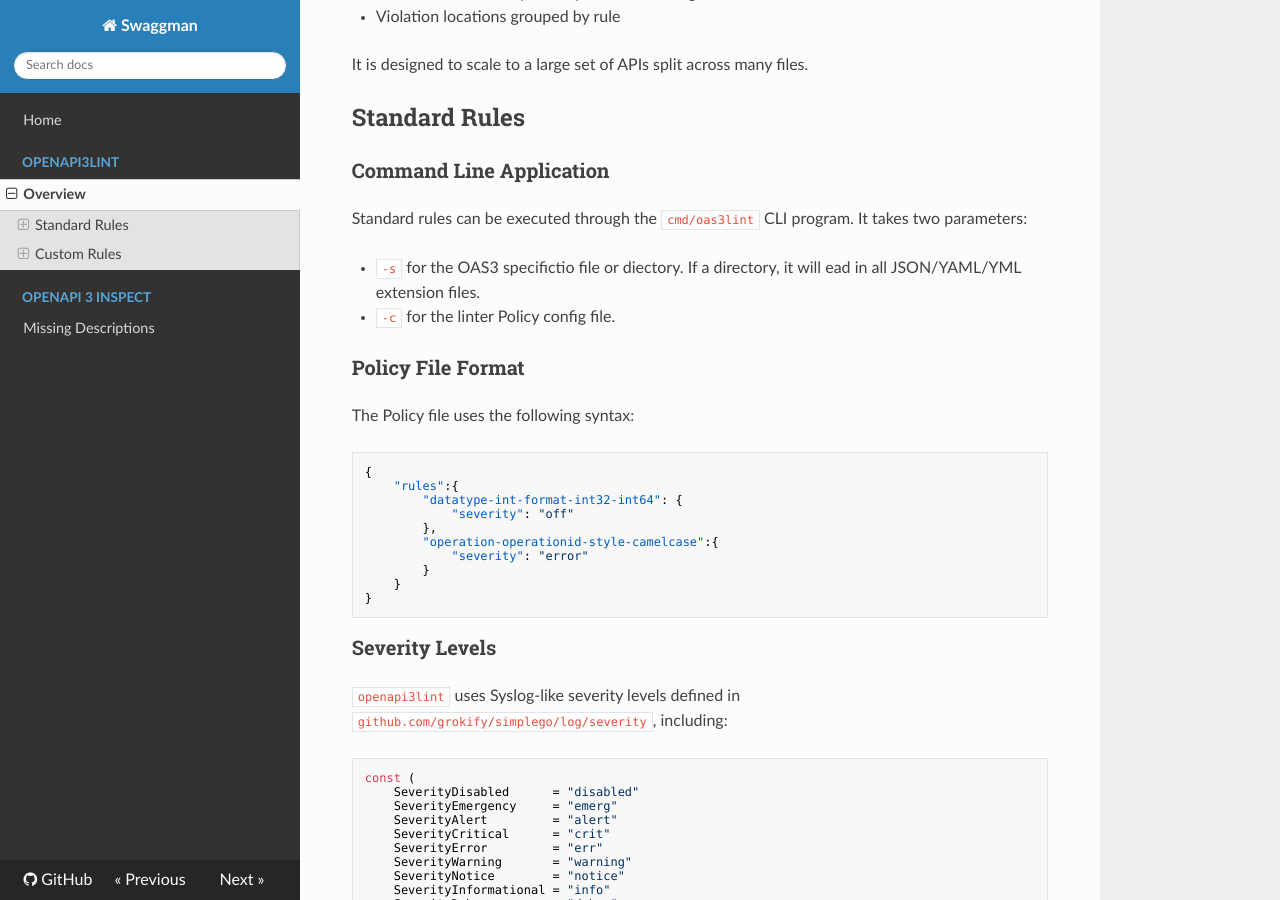
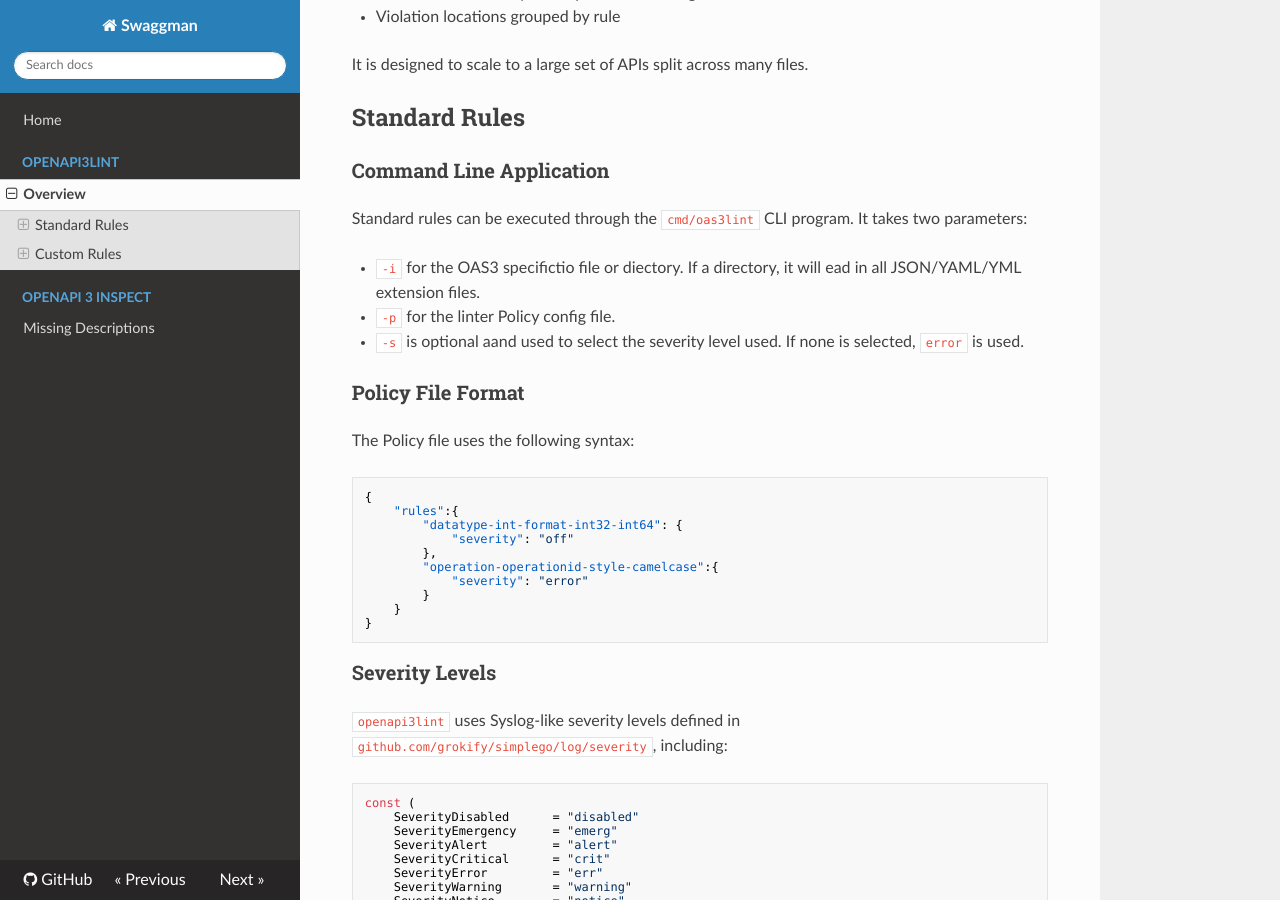
Before and after one commit to grokify/spectrum, an MkDocs documentation site: the page built from docs/openapi3lint.md, in a window 1280 px wide and 900 px high, scrolled down 300 px. Built offline with MkDocs 1.6.1, drawn with Linux system fonts in a browser that asks for light colours; nearby versions of some CDN libraries.

Commit message:
docs: mkdocs: update oas3lint cli

```diff
--- a/docs/openapi3lint.md
+++ b/docs/openapi3lint.md
@@ -16,8 +16,9 @@ It is designed to scale to a large set of APIs split across many files.
 
 Standard rules can be executed through the `cmd/oas3lint` CLI program. It takes two parameters:
 
-* `-s` for the OAS3 specifictio file or diectory. If a directory, it will ead in all JSON/YAML/YML extension files.
-* `-c` for the linter Policy config file.
+* `-i` for the OAS3 specifictio file or diectory. If a directory, it will ead in all JSON/YAML/YML extension files.
+* `-p` for the linter Policy config file.
+* `-s` is optional aand used to select the severity level used. If none is selected, `error` is used.
 
 ### Policy File Format
 
```
